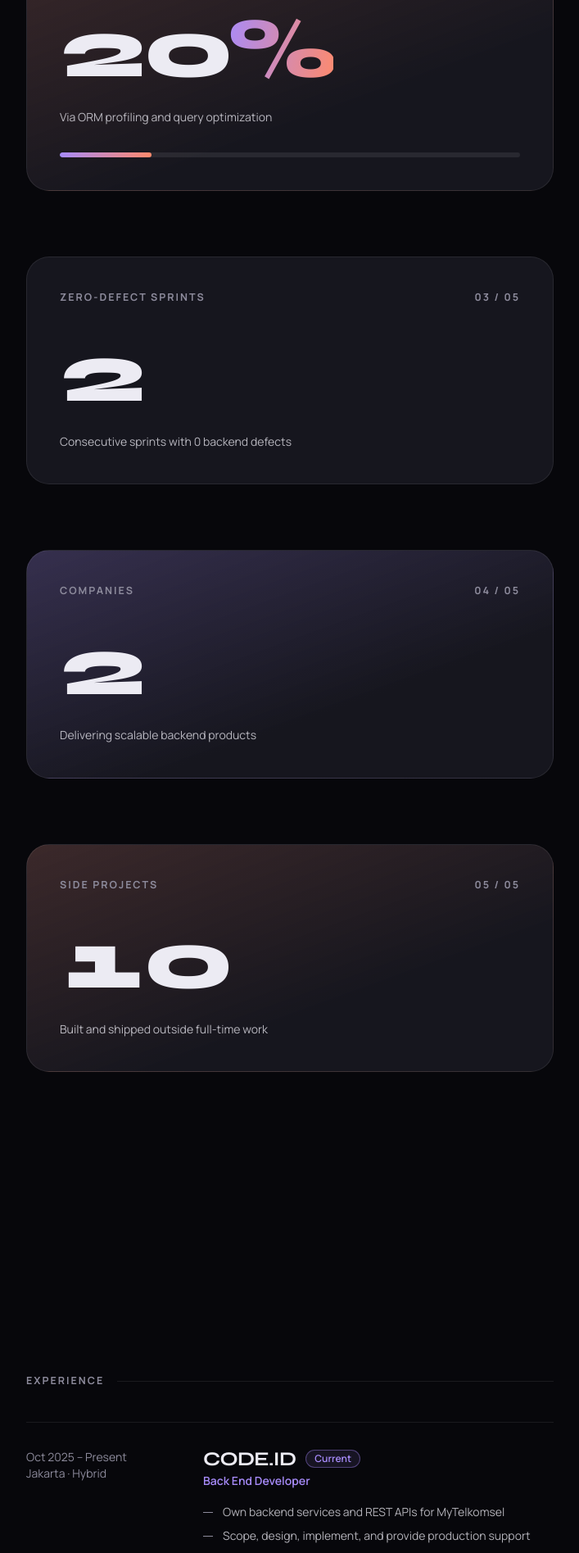
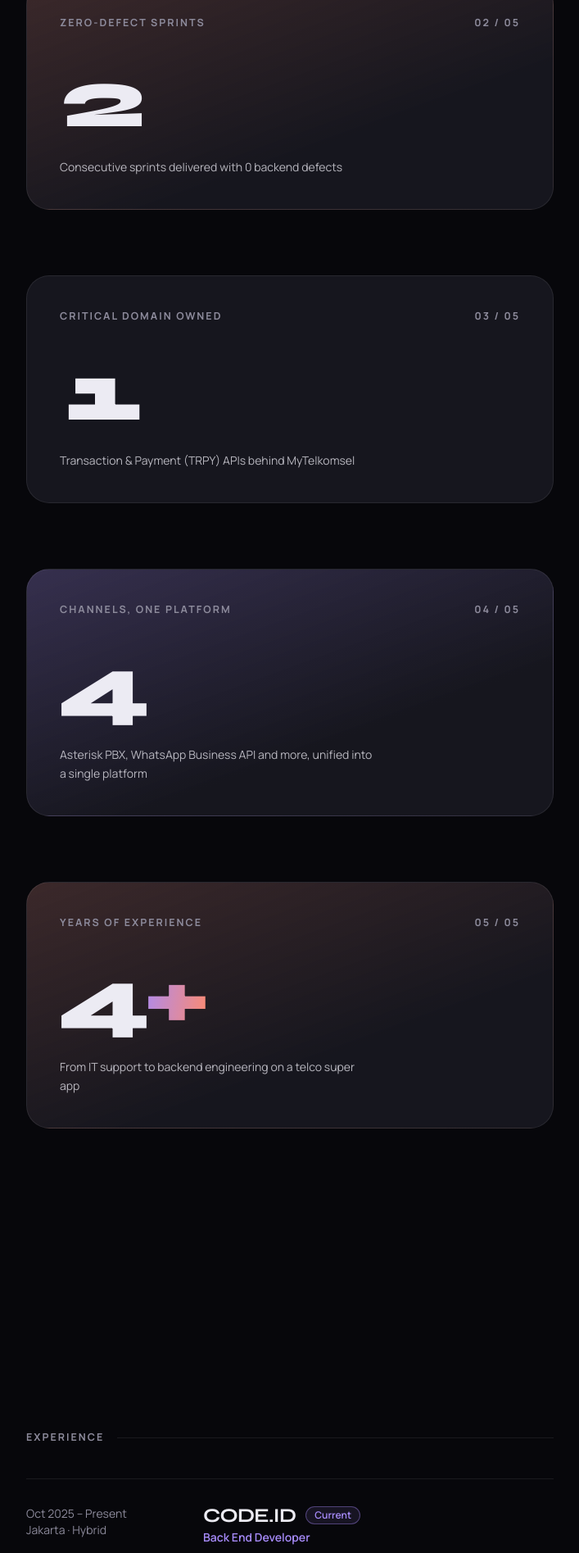
Before and after one commit to gilangmgm98/portofolio, a Next.js app: page / in a window 1280 px wide. Shown: the part 2340-4235 px from the top of the page at 82% size, without its empty margins (548-1255 px from the left). Built offline with nearby package versions, Linux system fonts and the light colour scheme.

Commit message:
feat: rewrite impact cards around outcomes and add the TRPY domain

```diff
--- a/src/data/achievements.ts
+++ b/src/data/achievements.ts
@@ -2,33 +2,33 @@ import type { Achievement } from '@/types'
 
 export const achievements: Achievement[] = [
   {
-    value: 4,
-    suffix: '+',
-    label: 'Years of Experience',
-    description: 'From IT support to backend engineering',
-  },
-  {
     value: 20,
     suffix: '%',
     label: 'Performance Improvement',
-    description: 'Via ORM profiling and query optimization',
+    description: 'Faster data processing via ORM profiling and query optimization',
   },
   {
     value: 2,
     suffix: '',
     label: 'Zero-Defect Sprints',
-    description: 'Consecutive sprints with 0 backend defects',
+    description: 'Consecutive sprints delivered with 0 backend defects',
   },
   {
-    value: 2,
+    value: 1,
     suffix: '',
-    label: 'Companies',
-    description: 'Delivering scalable backend products',
+    label: 'Critical Domain Owned',
+    description: 'Transaction & Payment (TRPY) APIs behind MyTelkomsel',
   },
   {
-    value: 10,
+    value: 4,
     suffix: '',
-    label: 'Side Projects',
-    description: 'Built and shipped outside full-time work',
+    label: 'Channels, One Platform',
+    description: 'Asterisk PBX, WhatsApp Business API and more, unified into a single platform',
+  },
+  {
+    value: 4,
+    suffix: '+',
+    label: 'Years of Experience',
+    description: 'From IT support to backend engineering on a telco super app',
   },
 ]
--- a/src/data/experience.ts
+++ b/src/data/experience.ts
@@ -9,7 +9,7 @@ export const experiences: Experience[] = [
     location: 'Jakarta · Hybrid',
     current: true,
     highlights: [
-      'Own backend services and REST APIs for MyTelkomsel',
+      'Own backend services and REST APIs for MyTelkomsel in the Transaction & Payment (TRPY) domain',
       'Scope, design, implement, and provide production support',
       'Strengthen reliability through robust validation and error handling',
       'Enforce consistent coding standards across the team',
```
